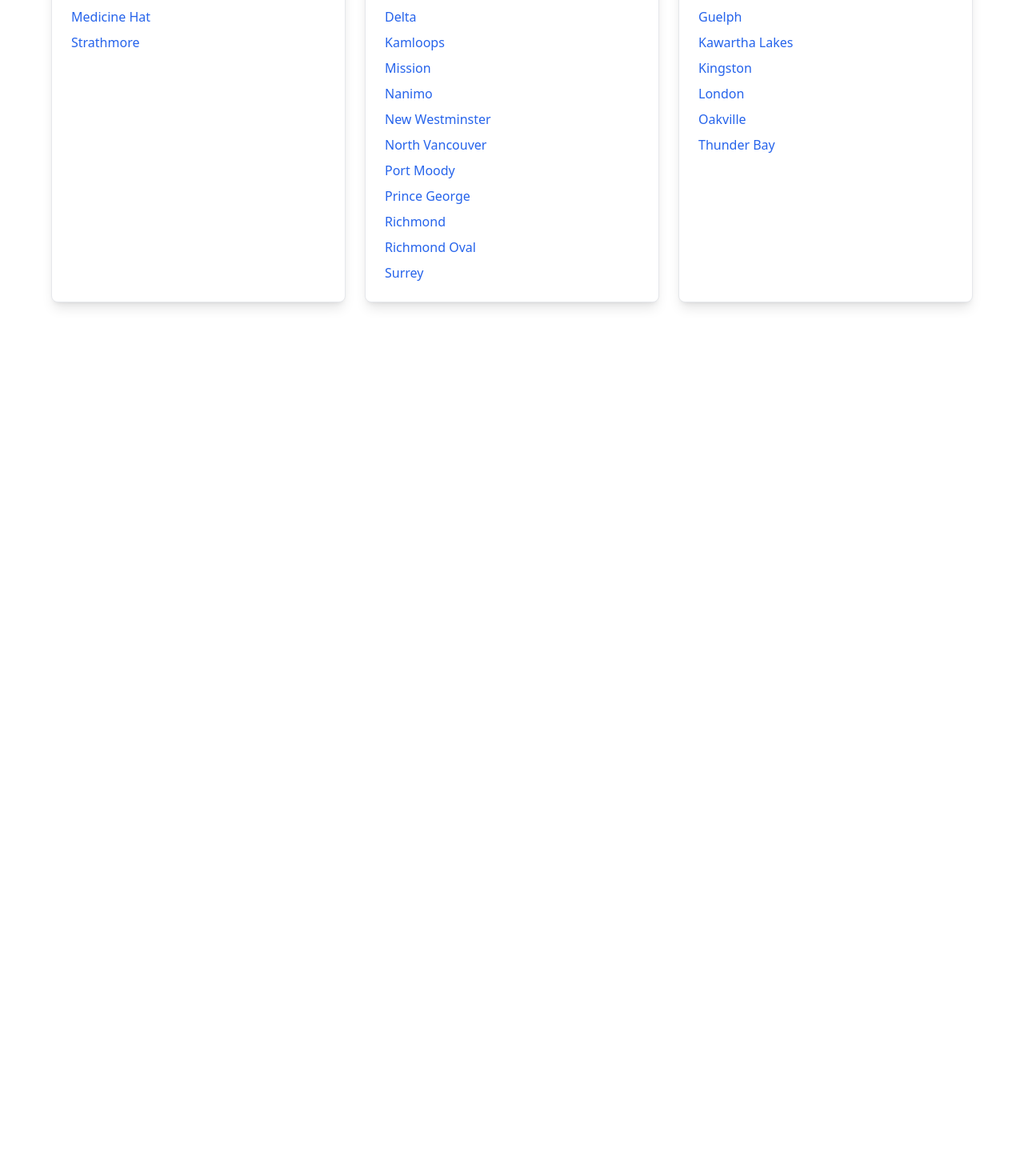
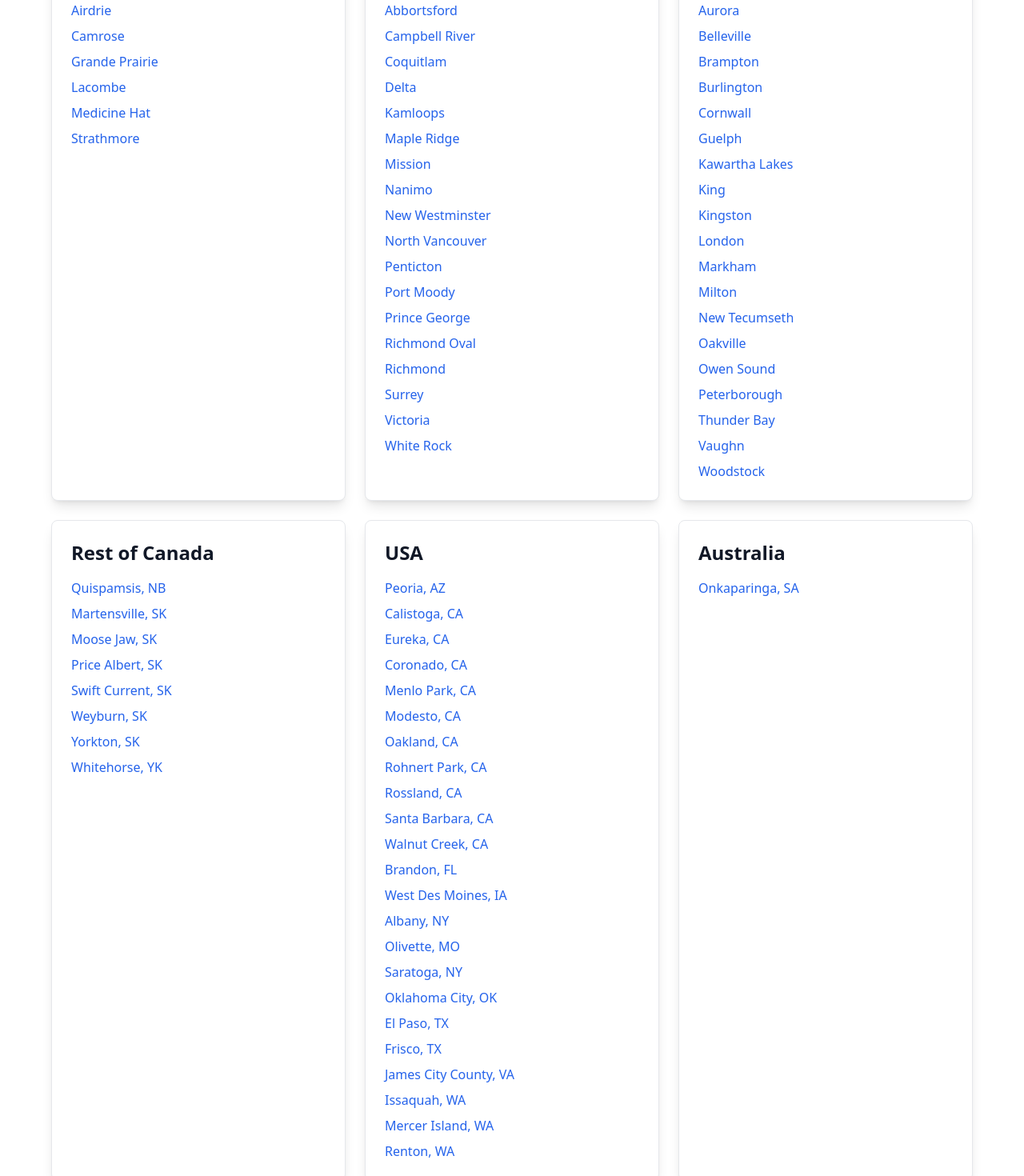
Before and after one commit to cwparsons/recreational-viewer, a Next.js app: page / in a window 1280 px wide. Shown: the part 240-1710 px from the top of the page at 80% size. Before the commit the page ends 800 px from the top, so only its background shows below. Built offline with nearby package versions, Linux system fonts and the light colour scheme.

Commit message:
Update locations, breadcrumb

```diff
--- a/src/app/_components/Header.tsx
+++ b/src/app/_components/Header.tsx
@@ -14,21 +14,31 @@ type HeaderProps = {
 const Header = ({ title, breadcrumbs }: HeaderProps) => {
   return (
     <header>
-      {breadcrumbs && (
-        <nav>
+      <nav style={{ visibility: breadcrumbs?.length === 0 ? 'hidden' : 'visible' }}>
         <ol className="list-reset flex">
-            {breadcrumbs.map((crumb, index) => (
+          {breadcrumbs?.map((crumb, index) => (
             <li key={index} className="flex items-center">
               <Link href={crumb.href} className="hover:text-blue-500">
                 {crumb.label}
               </Link>
 
-                {index < breadcrumbs.length - 1 && <span className="mx-2">&gt;</span>}
+              <svg
+                className="mx-2"
+                xmlns="http://www.w3.org/2000/svg"
+                fill="none"
+                viewBox="0 0 24 24"
+                stroke="currentColor"
+                width="16"
+                height="16"
+              >
+                <path strokeLinecap="round" strokeLinejoin="round" strokeWidth={2} d="M9 5l7 7-7 7" />
+              </svg>
             </li>
           ))}
+
+          <li>{title}</li>
         </ol>
       </nav>
-      )}
 
       {title && <h1 className="text-5xl font-bold mb-8">{title}</h1>}
     </header>
--- a/src/app/city/[city]/calendar/[...ids]/page.tsx
+++ b/src/app/city/[city]/calendar/[...ids]/page.tsx
@@ -43,7 +43,6 @@ export default async function Page({ params }: { params: Promise<{ city: string;
         breadcrumbs={[
           { label: 'Directory', href: '/' },
           { label: cityName ?? '', href: `/city/${city}` },
-          { label: title, href: `/city/${city}/calendar/${ids[0]}` },
         ]}
       />
 
--- a/src/app/city/[city]/page.tsx
+++ b/src/app/city/[city]/page.tsx
@@ -10,34 +10,32 @@ export default async function Page({ params }: { params: Promise<{ city: string
 
   return (
     <>
-      <Header
-        title={cityName}
-        breadcrumbs={[
-          { label: 'Directory', href: '/' },
-          { label: cityName ?? '', href: `/city/${city}` },
-        ]}
-      />
+      <Header title={cityName} breadcrumbs={[{ label: 'Directory', href: '/' }]} />
 
       <div className="grid gap-6 grid-cols-[repeat(auto-fill,minmax(320px,1fr))]">
         {categories
           .filter((c) => c.Calendars.length > 0)
           .filter((c) => c.Calendars.some((cal) => !!cal.BookingLink))
           .map((c, i) => {
+            const calendars = c.Calendars.filter((calendar) => !!calendar.BookingLink);
+
             return (
               <div className="border rounded-lg shadow-lg p-6 bg-white dark:bg-gray-800 dark:border-gray-700" key={i}>
                 <h2 className="text-2xl font-semibold mb-4 text-gray-900 dark:text-gray-100">{c.Name}</h2>
 
                 <ul className="space-y-2">
                   <li>
+                    {calendars.length > 1 && (
                       <Link
                         className="text-blue-600 hover:underline dark:text-blue-400"
                         href={`/city/${city}/calendar/${c.Calendars.map((c) => c.Id).join('/')}`}
                       >
                         All
                       </Link>
+                    )}
                   </li>
 
-                  {c.Calendars.filter((calendar) => !!calendar.BookingLink).map((calendar, i) => {
+                  {calendars.map((calendar, i) => {
                     return (
                       <li key={i}>
                         <Link className="text-blue-600 hover:underline dark:text-blue-400" href={`/city/${city}/calendar/${calendar.Id}`}>
--- a/src/app/page.tsx
+++ b/src/app/page.tsx
@@ -6,7 +6,7 @@ import { Locations } from '@/locations';
 export default async function Home() {
   return (
     <>
-      <Header title={'Directory'} />
+      <Header breadcrumbs={[]} title={'Directory'} />
 
       <div className="grid gap-6 grid-cols-[repeat(auto-fill,minmax(320px,1fr))]">
         {Locations.map(({ name, sites }) => (
--- a/src/locations.ts
+++ b/src/locations.ts
@@ -2,7 +2,10 @@ export const Locations = [
   {
     name: 'Alberta',
     sites: [
+      { name: 'Airdrie', subdomain: 'cityofairdrie' },
+      { name: 'Camrose', subdomain: 'cityofcamrose' },
       { name: 'Grande Prairie', subdomain: 'cityofgrandeprairie' },
+      { name: 'Lacombe', subdomain: 'cityoflacombe' },
       { name: 'Medicine Hat', subdomain: 'cityofmedicinehat' },
       { name: 'Strathmore', subdomain: 'strathmore' },
     ],
@@ -10,30 +13,93 @@ export const Locations = [
   {
     name: 'British Columbia',
     sites: [
+      { name: 'Abbortsford', subdomain: 'abbotsford' },
+      { name: 'Campbell River', subdomain: 'campbellriver' },
       { name: 'Coquitlam', subdomain: 'cityofcoquitlam' },
       { name: 'Delta', subdomain: 'cityofdelta' },
       { name: 'Kamloops', subdomain: 'cityofkamloops' },
+      { name: 'Maple Ridge', subdomain: 'cityofmapleridge' },
       { name: 'Mission', subdomain: 'cityofmission' },
       { name: 'Nanimo', subdomain: 'cityofnanaimo' },
       { name: 'New Westminster', subdomain: 'cityofnewwestminster' },
       { name: 'North Vancouver', subdomain: 'nvrc' },
+      { name: 'Penticton', subdomain: 'cityofpenticton' },
       { name: 'Port Moody', subdomain: 'cityofportmoody' },
       { name: 'Prince George', subdomain: 'cityofprincegeorge' },
+      { name: 'Richmond Oval', subdomain: 'richmondoval' },
       { name: 'Richmond', subdomain: 'richmondcity' },
-      { name: 'Richmond Oval', subdomain: 'richmondoval' },
       { name: 'Surrey', subdomain: 'cityofsurrey' },
+      { name: 'Victoria', subdomain: 'cityofvictoria' },
+      { name: 'White Rock', subdomain: 'cityofwhiterock' },
     ],
   },
   {
     name: 'Ontario',
     sites: [
+      { name: 'Aurora', subdomain: 'cityofaurora' },
+      { name: 'Belleville', subdomain: 'cityofbelleville' },
+      { name: 'Brampton', subdomain: 'cityofbrampton' },
       { name: 'Burlington', subdomain: 'cityofburlington' },
+      { name: 'Cornwall', subdomain: 'cityofcornwall' },
       { name: 'Guelph', subdomain: 'cityofguelph' },
       { name: 'Kawartha Lakes', subdomain: 'kawarthalakes' },
+      { name: 'King', subdomain: 'townshipofking' },
       { name: 'Kingston', subdomain: 'cityofkingston' },
       { name: 'London', subdomain: 'cityoflondon' },
+      { name: 'Markham', subdomain: 'cityofmarkham' },
+      { name: 'Milton', subdomain: 'townofmilton' },
+      { name: 'New Tecumseth', subdomain: 'townofnewtecumseth' },
       { name: 'Oakville', subdomain: 'townofoakville' },
+      { name: 'Owen Sound', subdomain: 'cityofowensound,' },
+      { name: 'Peterborough', subdomain: 'cityofpeterborough' },
       { name: 'Thunder Bay', subdomain: 'cityofthunderbay' },
+      { name: 'Vaughn', subdomain: 'vaughan' },
+      { name: 'Woodstock', subdomain: 'woodstock' },
     ],
   },
+  {
+    name: 'Rest of Canada',
+    sites: [
+      { name: 'Quispamsis, NB', subdomain: 'townofquispamsis' },
+      { name: 'Martensville, SK', subdomain: 'cityofmartensville' },
+      { name: 'Moose Jaw, SK', subdomain: 'cityofmoosejaw' },
+      { name: 'Price Albert, SK', subdomain: 'citypa' },
+      { name: 'Swift Current, SK', subdomain: 'cityofswiftcurrent' },
+      { name: 'Weyburn, SK', subdomain: 'cityofweyburn' },
+      { name: 'Yorkton, SK', subdomain: 'cityofyorkton' },
+      { name: 'Whitehorse, YK', subdomain: 'whitehorse' },
+    ],
+  },
+  {
+    name: 'USA',
+    sites: [
+      { name: 'Peoria, AZ', subdomain: 'cityofpeoriaaz' },
+      { name: 'Calistoga, CA', subdomain: 'cityofcalistoga' },
+      { name: 'Eureka, CA', subdomain: 'cityofeureka' },
+      { name: 'Coronado, CA', subdomain: 'cityofcoronado' },
+      { name: 'Menlo Park, CA', subdomain: 'cityofmenlopark' },
+      { name: 'Modesto, CA', subdomain: 'modesto' },
+      { name: 'Oakland, CA', subdomain: 'cityofoakland' },
+      { name: 'Rohnert Park, CA', subdomain: 'cityofrohnertpark' },
+      { name: 'Rossland, CA', subdomain: 'cityofrossland' },
+      { name: 'Santa Barbara, CA', subdomain: 'cityofsantabarbara' },
+      { name: 'Walnut Creek, CA', subdomain: 'cityofwalnutcreek' },
+      { name: 'Brandon, FL', subdomain: 'brandon' },
+      { name: 'West Des Moines, IA', subdomain: 'cityofwestdesmoinesparksandrecreation' },
+      { name: 'Albany, NY', subdomain: 'albanyparksandrecreation' },
+      { name: 'Olivette, MO', subdomain: 'olivetteparksandrecdept' },
+      { name: 'Saratoga, NY', subdomain: 'losgatos' },
+      { name: 'Oklahoma City, OK', subdomain: 'oklahomacity' },
+      { name: 'El Paso, TX', subdomain: 'cityofelpaso' },
+      { name: 'Frisco, TX', subdomain: 'friscotexas' },
+      { name: 'James City County, VA', subdomain: 'jamescitycountyparksandrec' },
+      { name: 'Issaquah, WA', subdomain: 'cityofissaquah' },
+      { name: 'Mercer Island, WA', subdomain: 'cityofmercerisland' },
+      { name: 'Renton, WA', subdomain: 'cityofrenton' },
+    ],
+  },
+  {
+    name: 'Australia',
+    sites: [{ name: 'Onkaparinga, SA', subdomain: 'onkaparinga' }],
+  },
 ];
```
Lines whose indentation alone changed are shown as unchanged.
